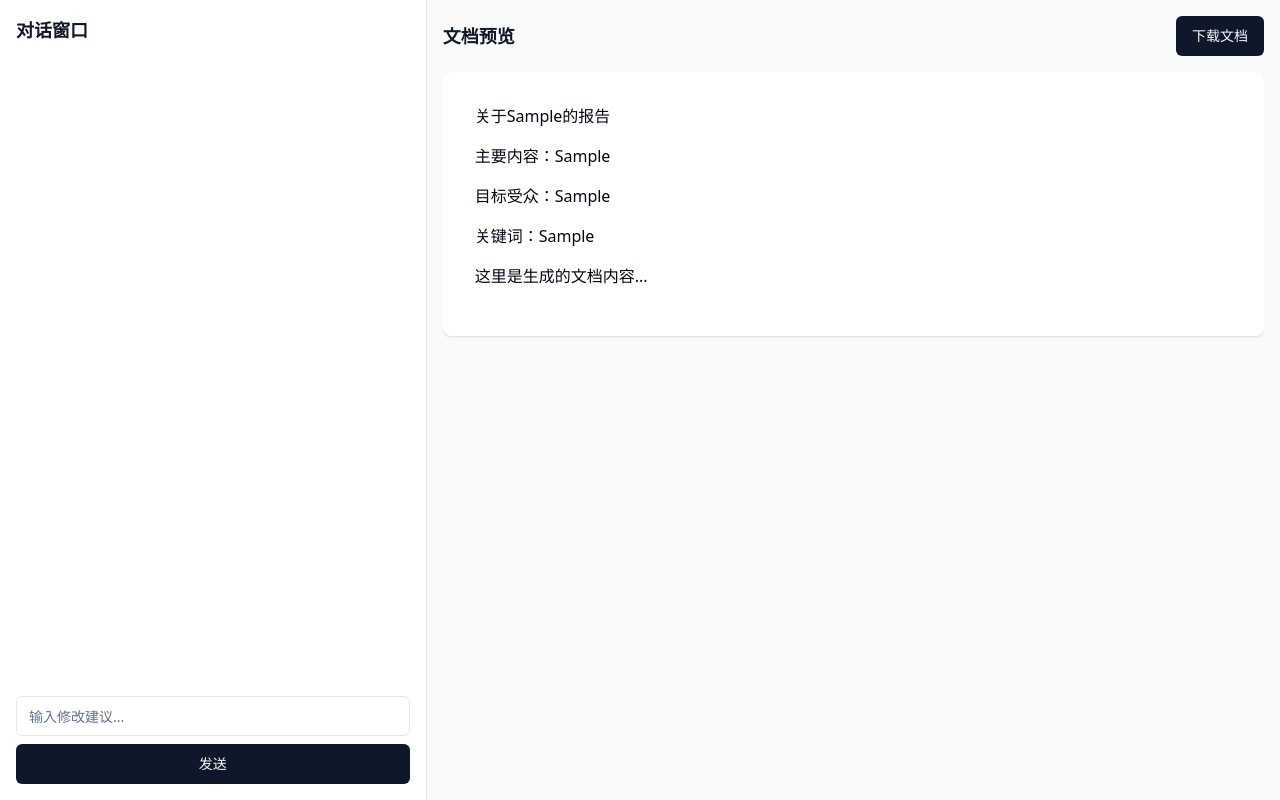
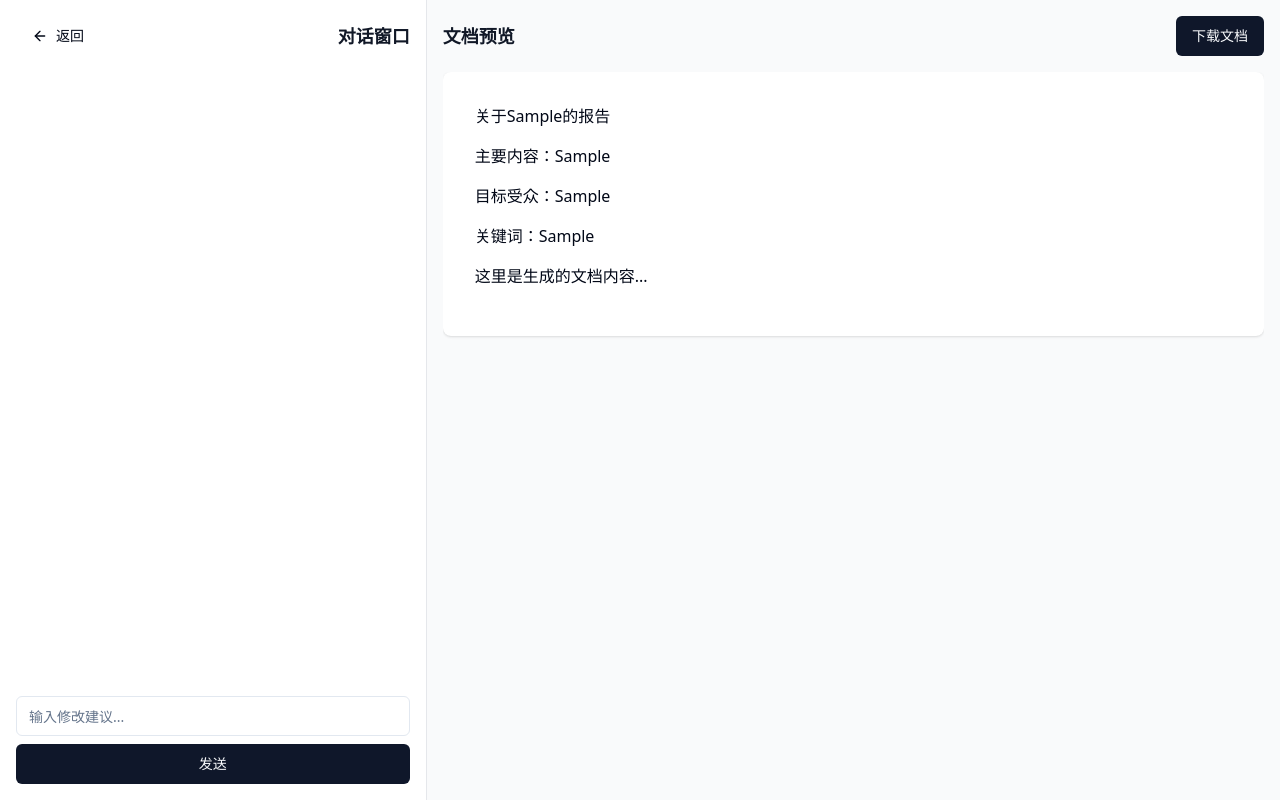
Before and after one commit to chenqidong2046/smart-doc-drafter, a React (Vite) app: page / in a window 1280 px wide. Both pictures are taken after typing "Sample", "Sample", "Sample", "Sample", "Sample" into the empty fields and a click on the button "开始生成文档". Built offline with nearby package versions, Linux system fonts and the light colour scheme.

Commit message:
Add back button to chat window
Implement a back button in the chat window that allows users to return to the previous page while retaining the original form data.
[skip gpt_engineer]

```diff
--- a/src/pages/Document.tsx
+++ b/src/pages/Document.tsx
@@ -4,6 +4,7 @@ import { Button } from "@/components/ui/button";
 import { Textarea } from "@/components/ui/textarea";
 import { Input } from "@/components/ui/input";
 import { ScrollArea } from "@/components/ui/scroll-area";
+import { ArrowLeft } from "lucide-react";
 
 const Document = () => {
   const location = useLocation();
@@ -48,11 +49,24 @@ const Document = () => {
     window.document.body.removeChild(element);
   };
 
+  const handleBack = () => {
+    // Navigate back with the original form data
+    navigate('/', { state: location.state });
+  };
+
   return (
     <div className="min-h-screen bg-gray-50 flex">
       {/* Left side - Chat */}
       <div className="w-1/3 bg-white border-r border-gray-200 p-4 flex flex-col">
-        <div className="mb-4">
+        <div className="mb-4 flex items-center justify-between">
+          <Button
+            variant="ghost"
+            className="gap-2"
+            onClick={handleBack}
+          >
+            <ArrowLeft className="h-4 w-4" />
+            返回
+          </Button>
           <h2 className="text-lg font-semibold text-gray-900">对话窗口</h2>
         </div>
 
```
